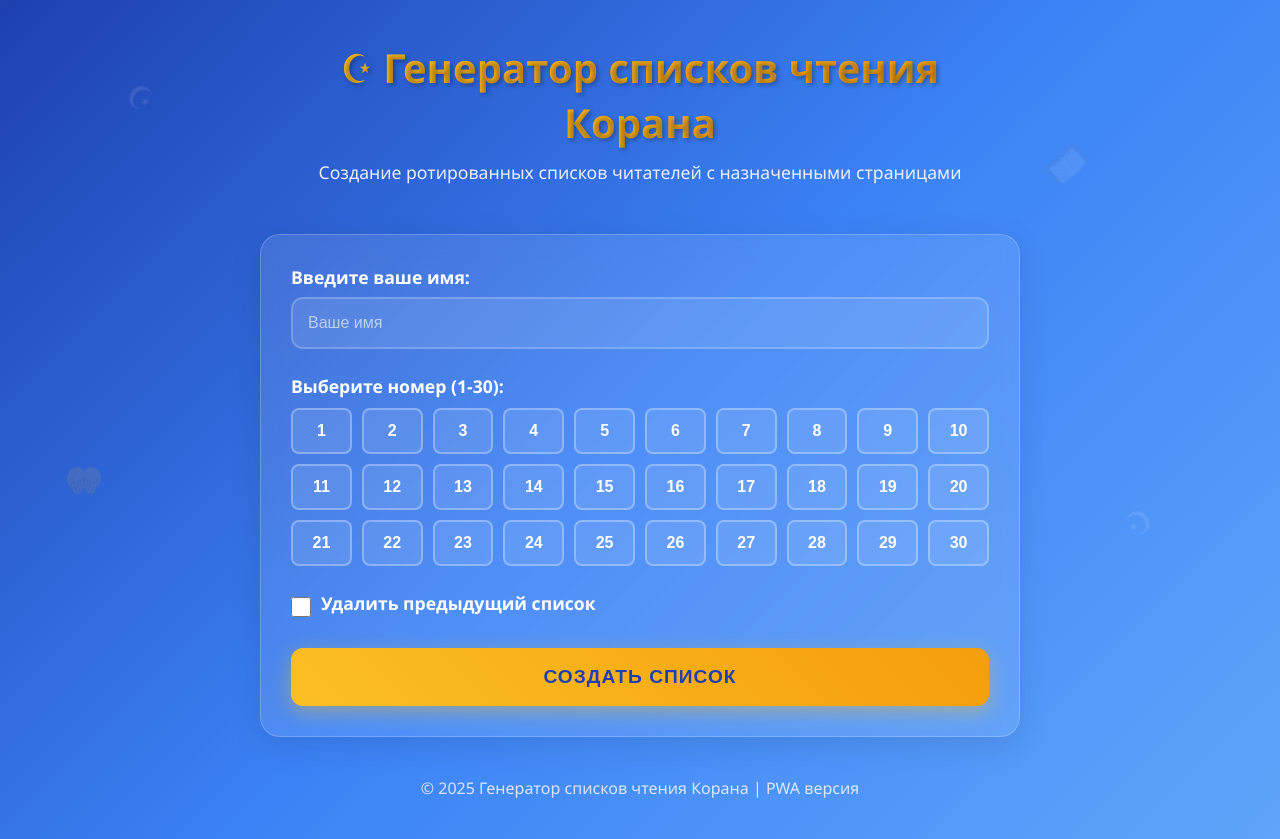
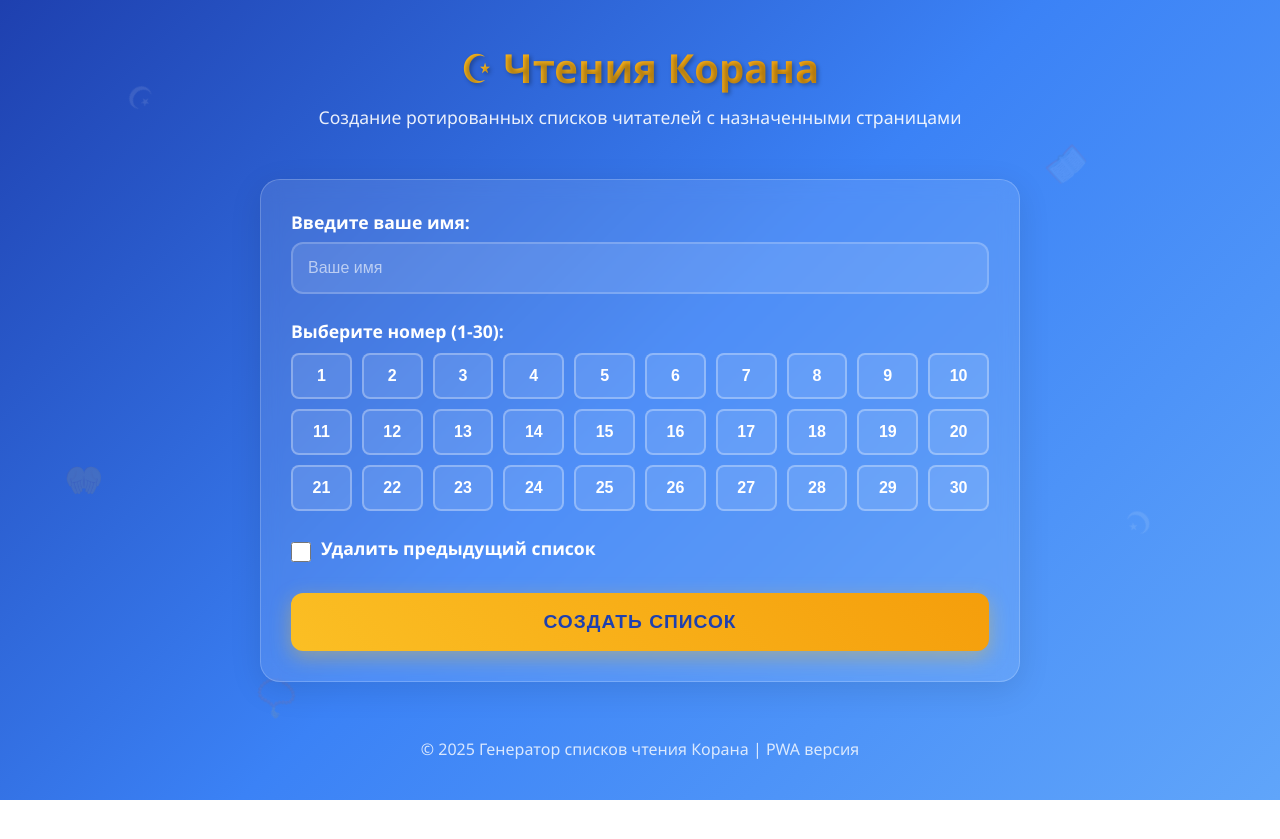
Before and after one commit to armwrestler6611/pwa-quran, a plain HTML site: page index.html in a window 1280 px wide. After the commit the page ends 800 px from the top, so only its background shows below. Drawn offline with Linux system fonts and the light colour scheme.

Commit message:
minor changes

```diff
--- a/index.html
+++ b/index.html
@@ -3,11 +3,11 @@
 <head>
     <meta charset="UTF-8">
     <meta name="viewport" content="width=device-width, initial-scale=1.0">
-    <title>Чтецы Корана</title>
+    <title>Чтения Корана</title>
 
     <!-- PWA meta tags -->
     <meta name="theme-color" content="#1e40af">
-    <meta name="description" content="Чтецы Корана">
+    <meta name="description" content="Чтения Корана">
     <link rel="manifest" href="manifest.json">
 
     <!-- Favicon -->
@@ -296,7 +296,7 @@
 
 <div class="container">
     <div class="header">
-        <h1>☪ Генератор списков чтения Корана</h1>
+        <h1>☪ Чтения Корана</h1>
         <p>Создание ротированных списков читателей с назначенными страницами</p>
     </div>
 
```
